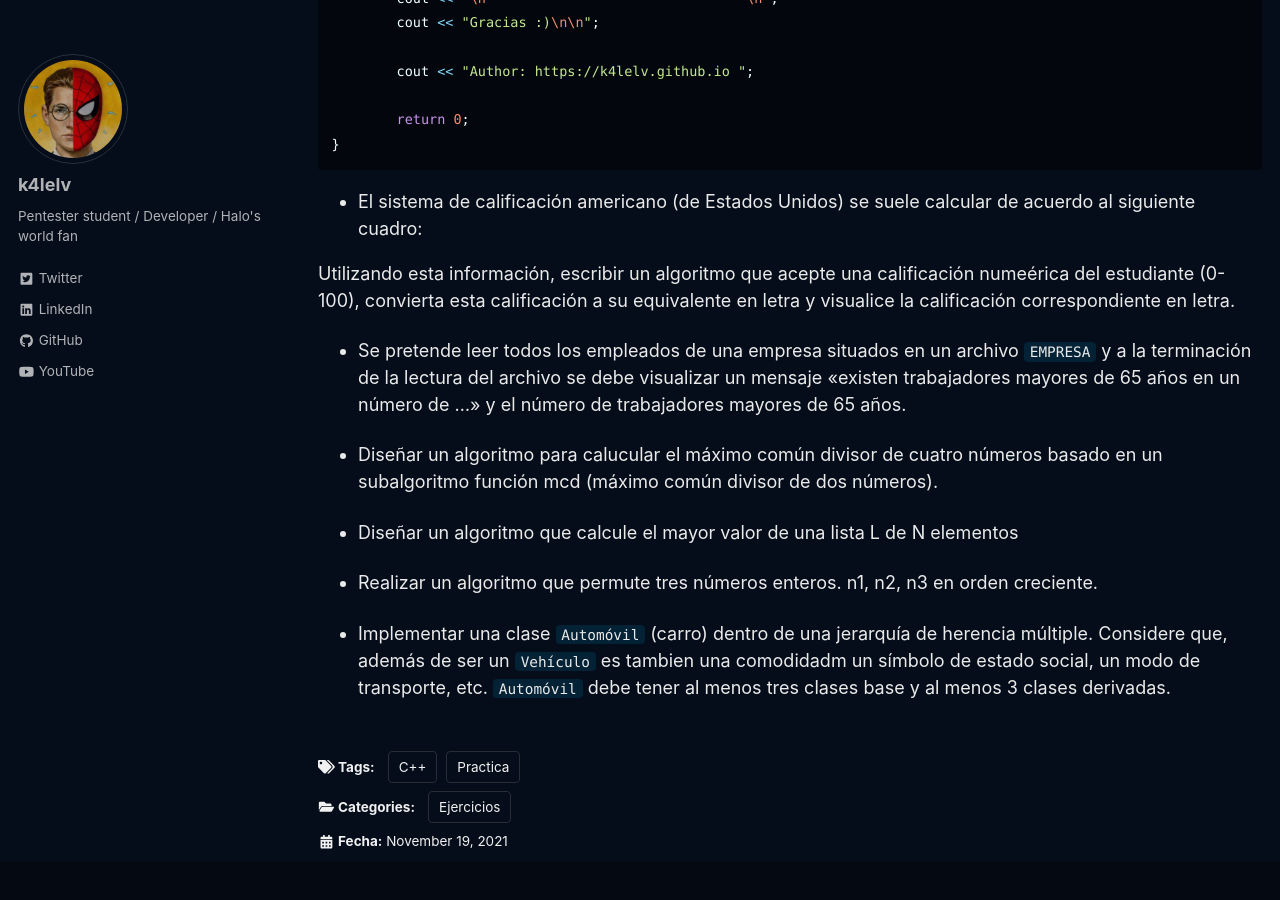
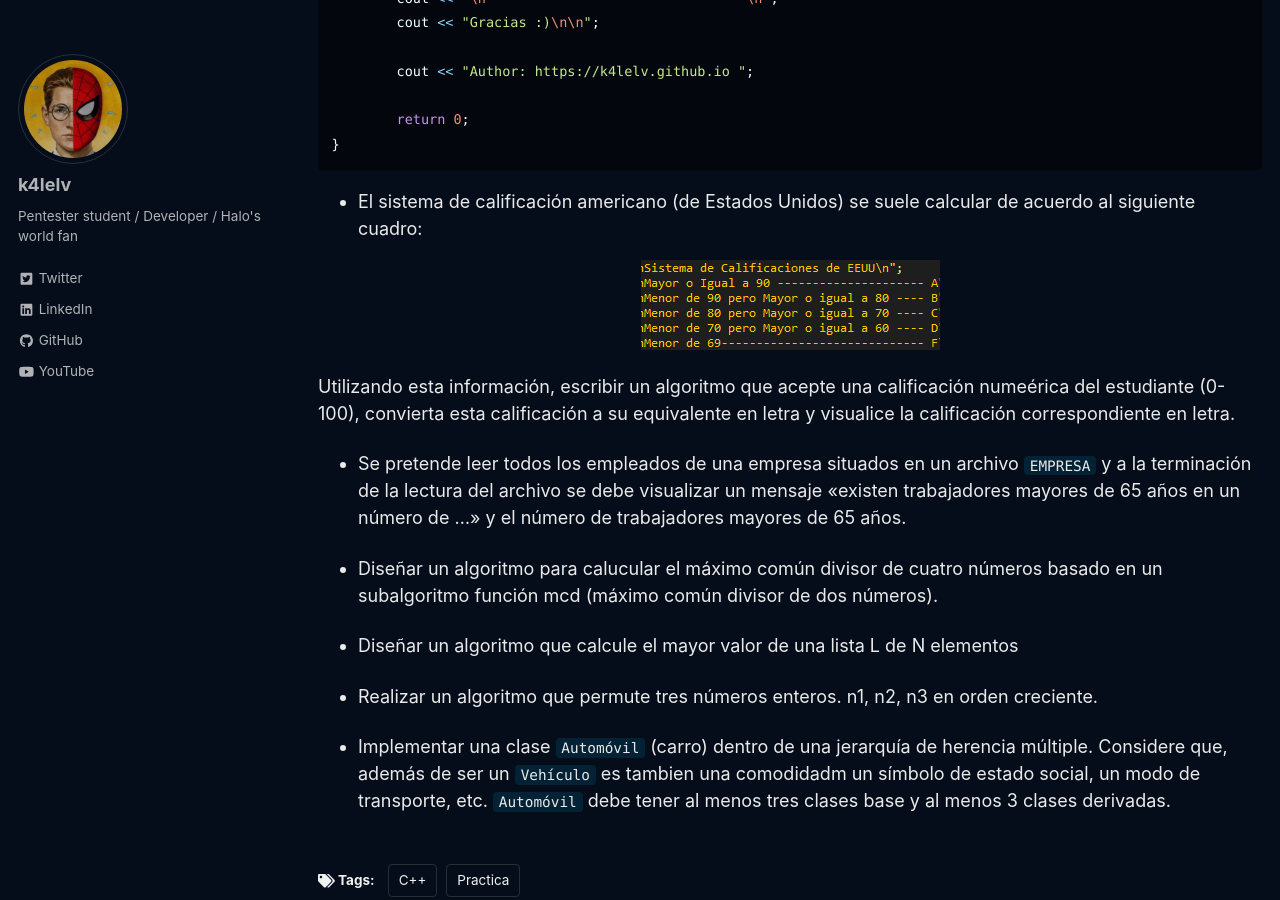
Before and after one commit to k4lelv/k4lelv.github.io, a Jekyll site: the page built from _posts/2021-11-19-Ejemplos-sencillos en-C++.md, in a window 1280 px wide and 900 px high, scrolled down 1776 px. Built offline with Jekyll 4.4.1, drawn with Linux system fonts in a browser that asks for light colours; cached includes are drawn as plain includes; a script that is not in the unit is left out.

Commit message:
Agregando imagen para el segundo ejercicio

````diff
--- a/_posts/2021-11-19-Ejemplos-sencillos en-C++.md
+++ b/_posts/2021-11-19-Ejemplos-sencillos en-C++.md
@@ -74,7 +74,9 @@ int main (){
 ```
 
 * El sistema de calificación americano (de Estados Unidos) se suele calcular de acuerdo al siguiente cuadro:
-
+<p align="center">
+<img src="https://k4lelv.github.io/assets/images/c++-examples/tablaCalificaciones.png">
+</p>
 
 Utilizando esta información, escribir un algoritmo que acepte una calificación numeérica del estudiante (0-100), convierta esta calificación a su equivalente en letra y visualice la calificación correspondiente en letra.
 
````
Also changed, not shown: assets/images/c++-examples/tablaCalificaciones.png (added), 1 other file.
